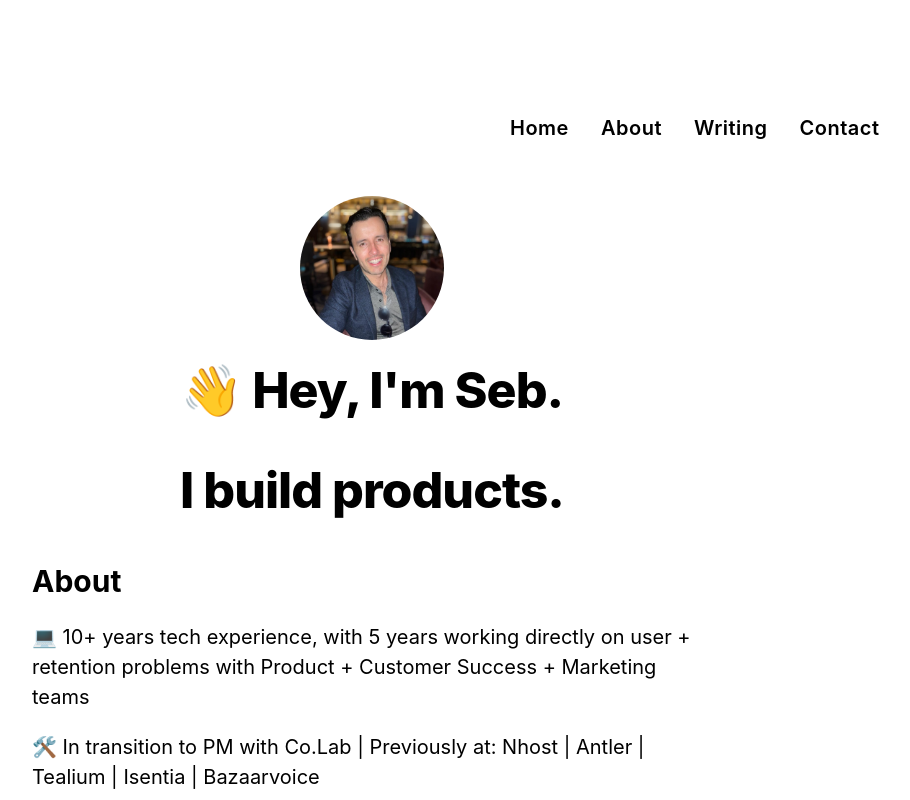
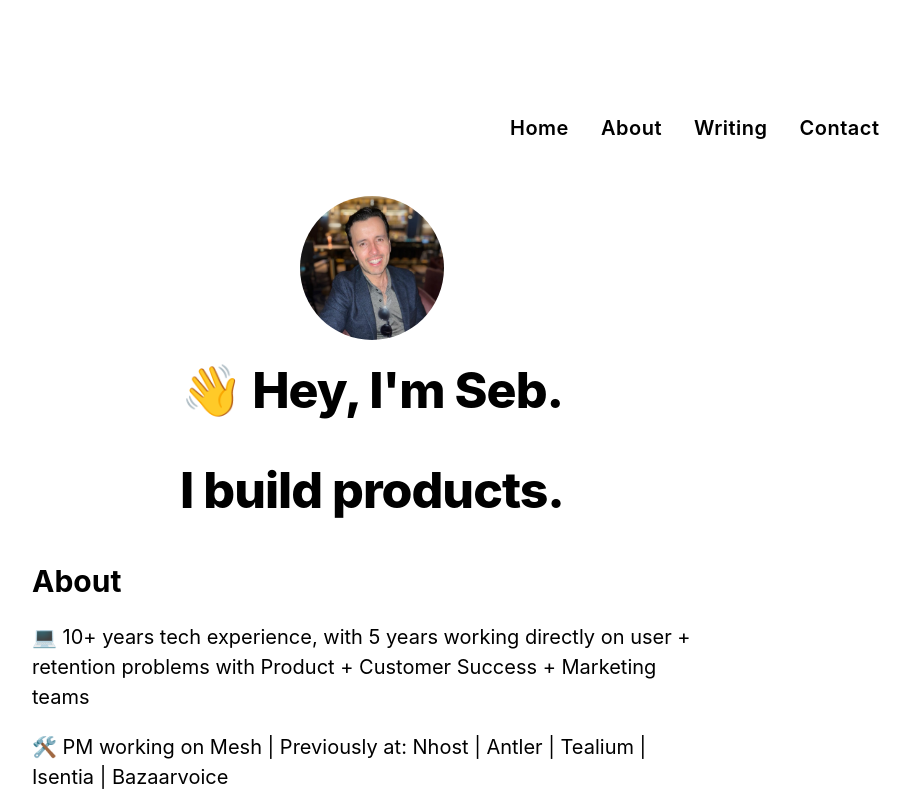
Before and after one commit to sebagudelo/sebagudelo, a Next.js app: page / in a window 1280 px wide. Shown: the top 800 px of the page, without its empty margins (268-1178 px from the left). Built offline with nearby package versions, Linux system fonts and the light colour scheme.

Commit message:
updated mesh

```diff
--- a/pages/index.js
+++ b/pages/index.js
@@ -30,9 +30,8 @@ export default function Home({ allPostsData }) {
         </p>
 
         <p>
-          🛠️ In transition to PM with{" "}
-          <a href="https://www.joincolab.io/">Co.Lab |</a> Previously at:{" "}
-          <a href="https://nhost.io">Nhost |</a>{" "}
+          🛠️ PM working on <a href="https://www.getmesh.co/">Mesh |</a>{" "}
+          Previously at: <a href="https://nhost.io">Nhost |</a>{" "}
           <a href="https://antler.co">Antler |</a>{" "}
           <a href="https://tealium.com">Tealium |</a>{" "}
           <a href="https://www.isentia.com/">Isentia |</a>{" "}
```
